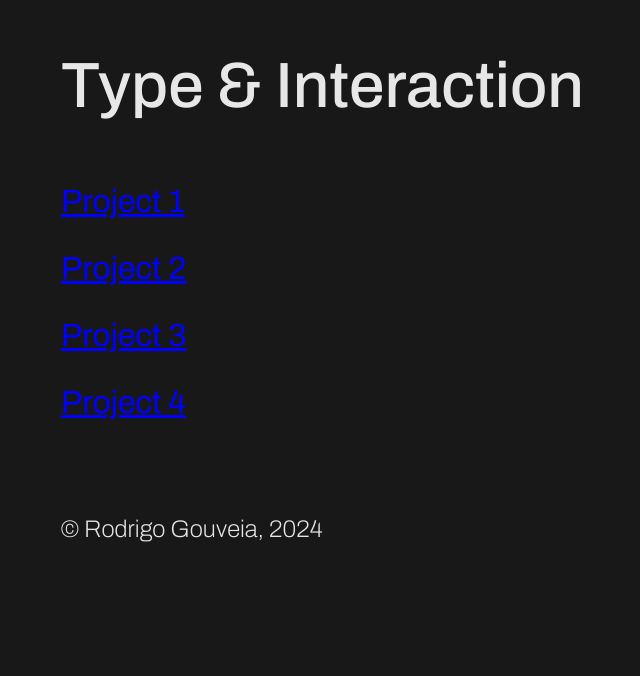
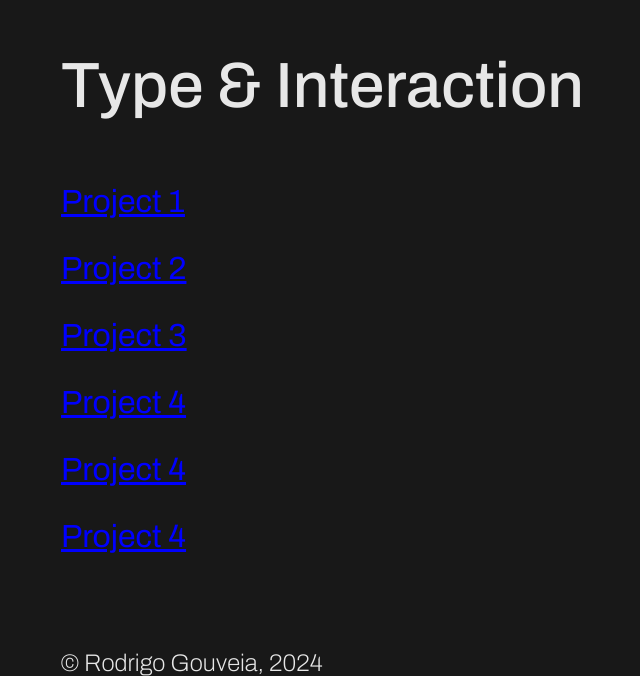
Before and after one commit to rodridez/rodridez.github.io, a plain HTML site: page index.html in a window 1280 px wide. Shown: the part 141-817 px from the top of the page, without its empty margins (3-643 px from the left). Drawn offline with Linux system fonts and the light colour scheme.

Commit message:
added new websites

```diff
--- a/index.html
+++ b/index.html
@@ -19,6 +19,8 @@
 			<li><a href="/spread">Project 2</a></li>
 			<li><a href="/binding">Project 3</a></li>
 			<li><a href="/visual">Project 4</a></li>
+			<li><a href="/links">Project 4</a></li>
+			<li><a href="/functions">Project 4</a></li>
 		</ol>
 	</main>
 
```
Also changed, not shown: 1 other file.
